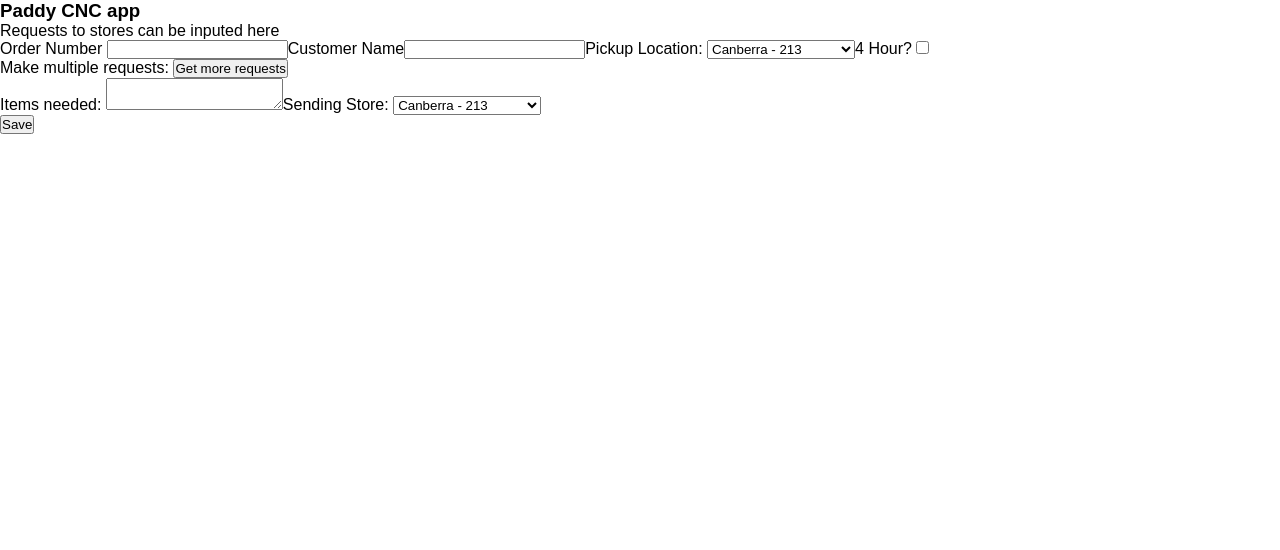
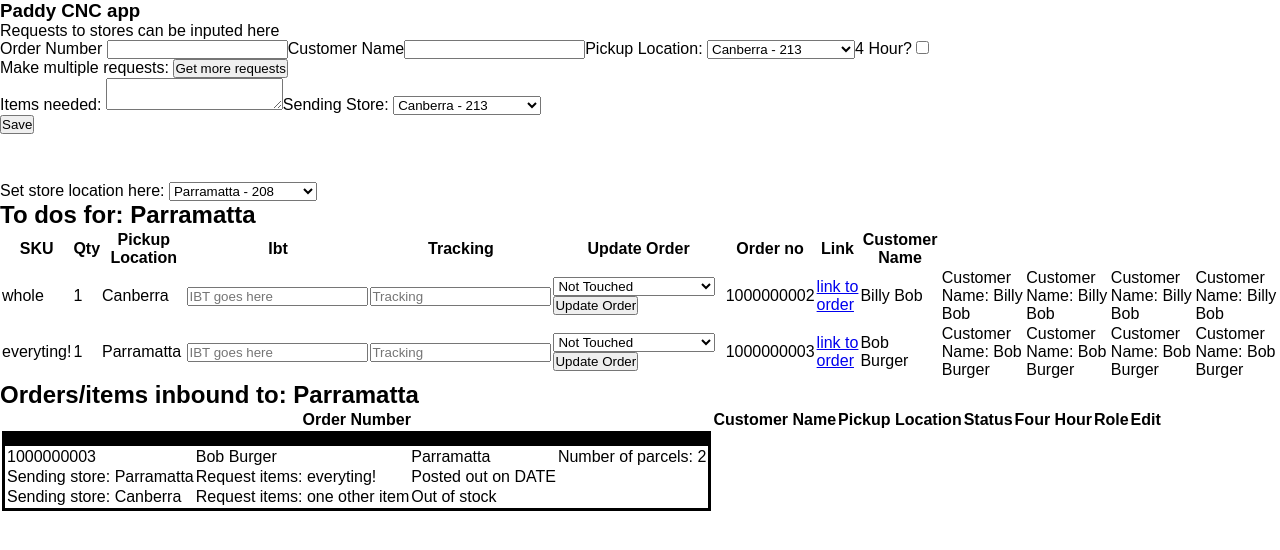
Before and after one commit to CapSap/paddy-mern-3, a React (Vite) app in the folder frontend/: page / in a window 1280 px wide. Shown: the top 550 px of the page. Built offline with nearby package versions, Linux system fonts and the light colour scheme.

Commit message:
uncommeting and adding comment

```diff
--- a/frontend/src/App.js
+++ b/frontend/src/App.js
@@ -8,7 +8,7 @@ function App() {
   return (
     <div>
       <Entry />
-      {/* <UserSetter /> */}
+      <UserSetter />
     </div>
   );
 }
--- a/frontend/src/components/Entry.js
+++ b/frontend/src/components/Entry.js
@@ -15,6 +15,7 @@ function Entry() {
       },
     ],
     fourHour: false,
+    notes: "",
   });
 
   const [itemCounter, setItemCounter] = useState(1);
@@ -26,11 +27,11 @@ function Entry() {
       [name]: e.target.value,
     });
   }
-
+  // this function handles changing the item request in state. cause its an array a few things are different
   function handleOrderedItemsChange(e) {
     let index = e.target.id;
+    let stateName = e.target.previousElementSibling.htmlFor;
     let prevArr = orderInfo.orderedItems;
-    let stateName = e.target.previousElementSibling.htmlFor;
 
     prevArr[index][stateName] = e.target.value;
     setOrderInfo({
```
